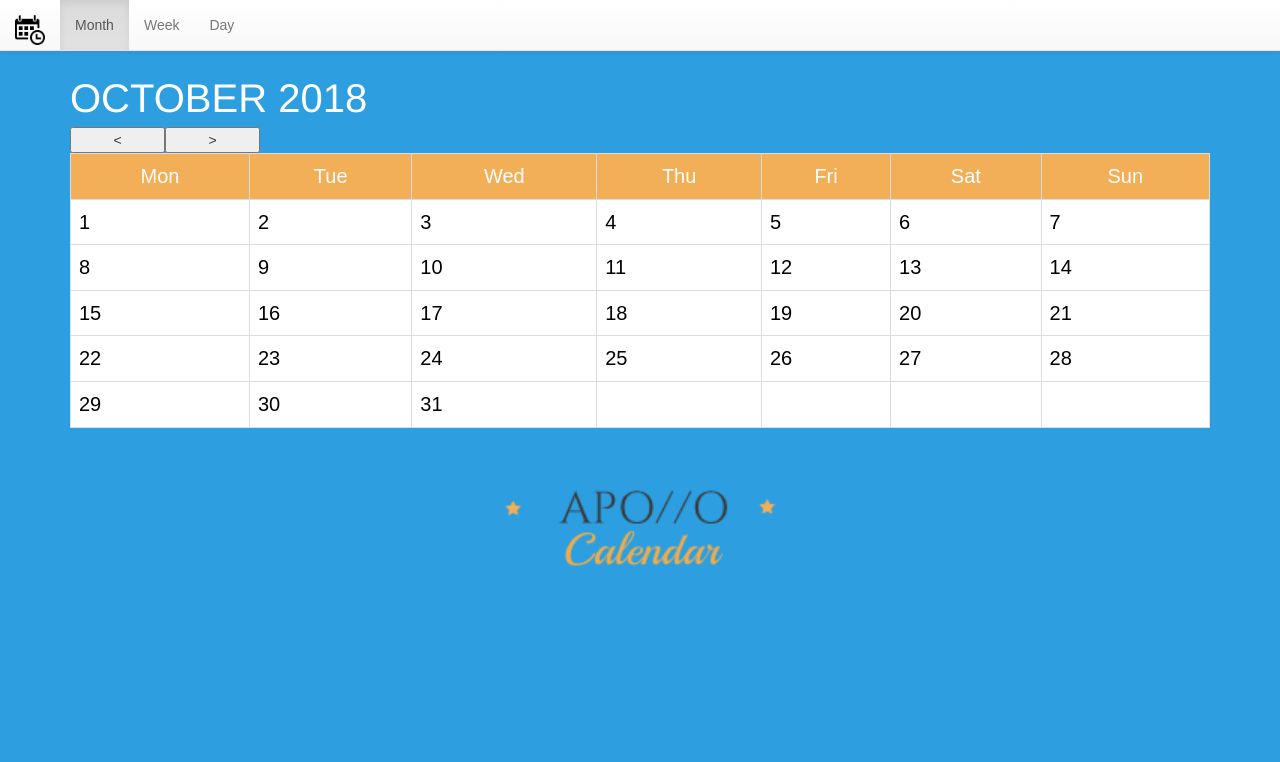
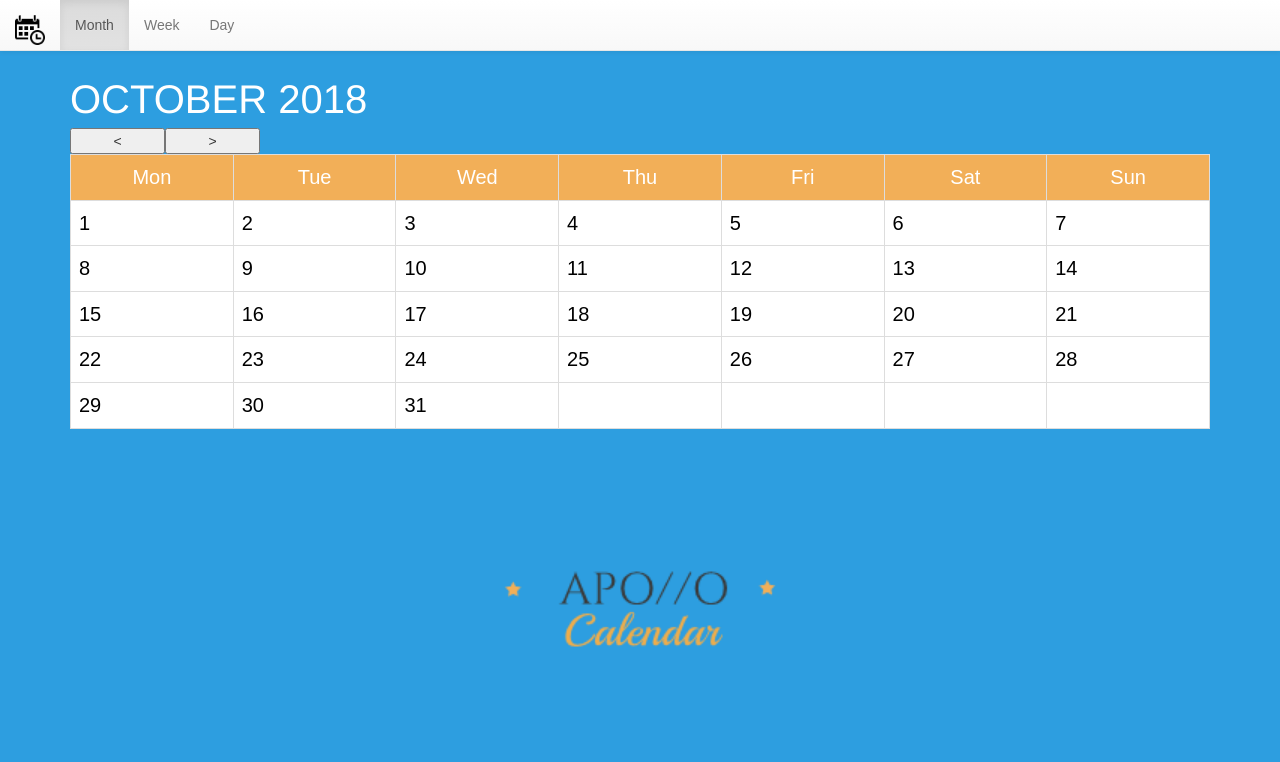
Before and after one commit to PNikolov-IA/Apollo-Calendar, a website built with webpack: page src/index.html in a window 1280 px wide. Built offline with nearby package versions, Linux system fonts and the light colour scheme.

Commit message:
Fixed a bug in css due to which the footer was overlapping with the calendar and creating events @18:00 was impossible

```diff
--- a/css/app.css
+++ b/css/app.css
@@ -1,15 +1,23 @@
+html{
+    height: 100%;
+  }
+  body {
+    min-height: 100%;
+  }
 body {
     padding-top: 70px;
     background: #2d9ee0
 }
+
 
 th {
     background-color: #f2af58;
     text-align: center;
     font-size: 20px;
     color: #fff;
+    width: 12%;
 }
-.img-responsive {
+.img-responsive.img-rounded{
     width: 30px;
     height: 30px;
 }
@@ -18,13 +26,13 @@ header {
     font-size: 1.5em;
     text-transform: uppercase;
 }
-.js-add-event {
+.event-item {
     display: block;
     text-align: right;
     font-size: 20px;
     color: #2d9ee0;
 }
-.js-add-event:hover {
+.event-item:hover {
     text-decoration: none;
 }
 .day-events {
@@ -59,11 +67,17 @@ table{
 }
 
 footer img {
- width: 300px
+ width: 300px;
 }
 footer{
-    margin-top: -70px;
+    margin-top: 10px;
 }
 td{
     font-size: 20px;
 }
+
+td.daily-event:hover,
+td.event-item:hover,
+td.day-in-month {
+    cursor: pointer;
+}
--- a/src/index.html
+++ b/src/index.html
@@ -28,6 +28,7 @@
 
 
         <div class="row">
+            <div class="col-md-12" style="max-height: 15%">
                 <nav class="navbar navbar-default navbar-fixed-top">
                     <div class="container-fluid">
                         <!-- Brand and toggle get grouped for better mobile display -->
@@ -54,16 +55,27 @@
                     </div><!-- /.container-fluid -->
                 </nav>
             </div>
+        </div>
 
         <!-- table div -->
+        <div class="class-row" style="max-height: 70%">
+            <div class="col-md-12">
                 <div class="container table-container">
                     <header></header>
-            <button id='preview-btn' class="button-outline col-sm-1">
-                <</button> <button id='next-btn' class="button-outline col-sm-1">>
+                    <button id='preview-btn' class="button-outline col-sm-1"><</button>
+                    <button id='next-btn' class="button-outline col-sm-1">>
                     </button>
                     <div id="tbl"></div>
                 </div>
-        <footer class='text-center'><img src="./../img/brandlogo.png" alt=""></footer>
+            </div>
+        </div>
+
+        <!-- footer div -->
+        <div class="row" style="max-height: 15%">
+            <div class="col-md-12">
+                <footer class='text-center'><img src="./../img/brandlogo.png" alt="apollo calendar logo"></footer>
+            </div>
+        </div>
 
 
     </div>
--- a/src/render.js
+++ b/src/render.js
@@ -59,8 +59,8 @@ const render = {
       const week = $('<tr></tr>');
       for (let days = 1; days <= 7; days++) {
         const eventCount = db.findEventsCount(currentYear, time.months[currentMonth], counterDays+1);
-        const displayCount = eventCount ? `<i class="fa fa-calendar" aria-hidden="true"></i> x ${eventCount}` : '';
-        const $dayElement = $(`<td class="day-in-month" data-year="${currentYear}" data-month="${currentMonth}" data-day="${counterDays+1}" day-of-week="${time.weekday[days]}"></td>`); $dayElement.append(`<div>${generateMonthDays[counterDays]}</div><div>${displayCount}</div>`);
+        const displayCount = eventCount ? `<i class="fa fa-calendar" aria-hidden="true" style="color:#2d9ee0"></i> x ${eventCount}` : '';
+        const $dayElement = $(`<td class="day-in-month" data-year="${currentYear}" data-month="${currentMonth}" data-day="${counterDays+1}" day-of-week="${time.weekday[days]}"></td>`); $dayElement.append(`<div>${generateMonthDays[counterDays]}</div><div style="color:#2d9ee0">${displayCount}</div>`);
         week.append($dayElement);
         counterDays++;
       }
```
Lines whose indentation alone changed are shown as unchanged.
